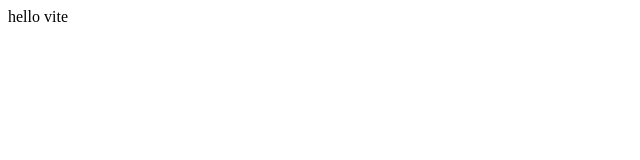
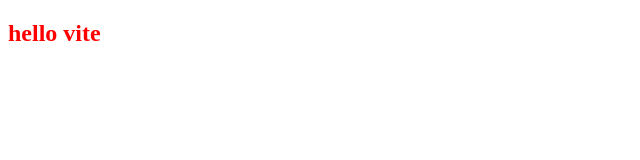
Before and after one commit to fancn21th/vite, a website: page index.html in a window 1280 px wide. Shown: the whole page, without its empty margins (0-640 px from the left). Drawn offline with Linux system fonts and the light colour scheme.

Commit message:
📦 NEW: js

```diff
--- a/index.html
+++ b/index.html
@@ -4,8 +4,9 @@
     <meta charset="UTF-8" />
     <meta name="viewport" content="width=device-width, initial-scale=1.0" />
     <title>Vite</title>
+    <script type="module" src="./src/index.js"></script>
   </head>
   <body>
-    hello vite
+    <h2></h2>
   </body>
 </html>
--- /dev/null
+++ b/src/index.js
@@ -0,0 +1,4 @@
+// <script src="./src/index.js"></script> 执行失败
+// <script type="module" src="./src/index.js></script> 执行成功
+document.querySelector("h2").style.color = "red";
+document.querySelector("h2").textContent = "hello vite";
```
